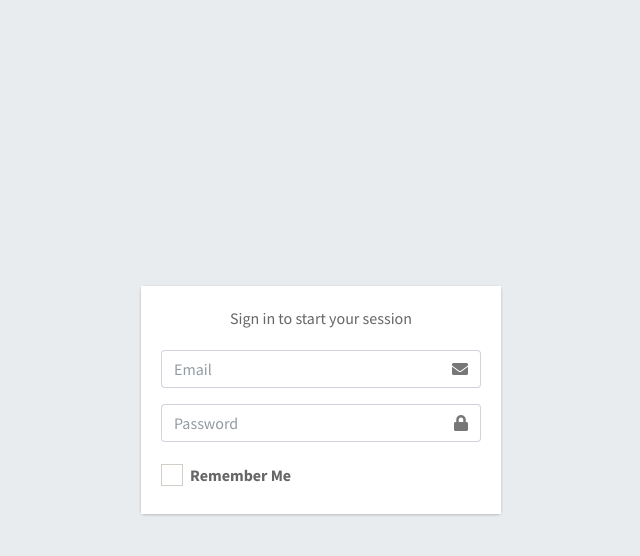
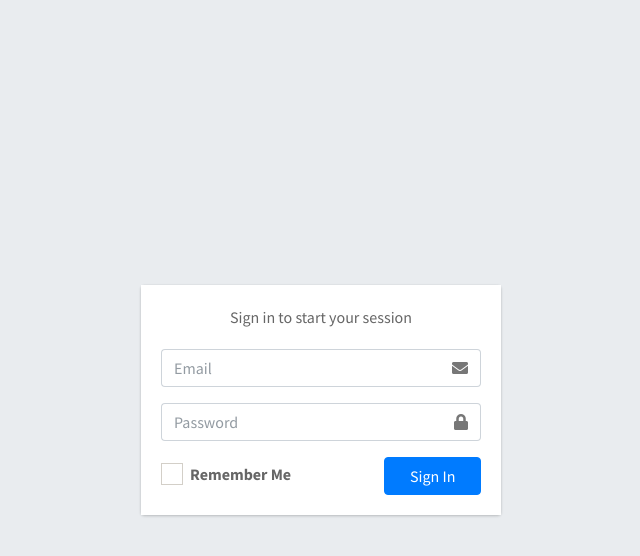
Before and after one commit to bhupalxettrichhetri/work_cms, a Django app: template templates/allauth/templates/account/login.html in a window 1280 px wide. Shown: the top 556 px of the page, without its empty margins (319-959 px from the left). Run offline with Django 4.2, Linux system fonts and the light colour scheme; the template is opened without the code that fills it: values that come from a table or form of the project are taken from there, others are empty; parts of the project's set-up code (start-up, migrations or seed data) failed here and were passed over; some libraries are stand-ins or nearby versions.

Commit message:
uncomment submit button

```diff
--- a/templates/allauth/templates/account/login.html
+++ b/templates/allauth/templates/account/login.html
@@ -71,9 +71,9 @@
             </div>
           </div>
           <!-- /.col -->
-          <!-- <div class="col-4">
+          <div class="col-4">
             <button type="submit" class="btn btn-primary btn-block">Sign In</button>
-          </div> -->
+          </div>
           <!-- /.col -->
         </div>
       </form>
```
